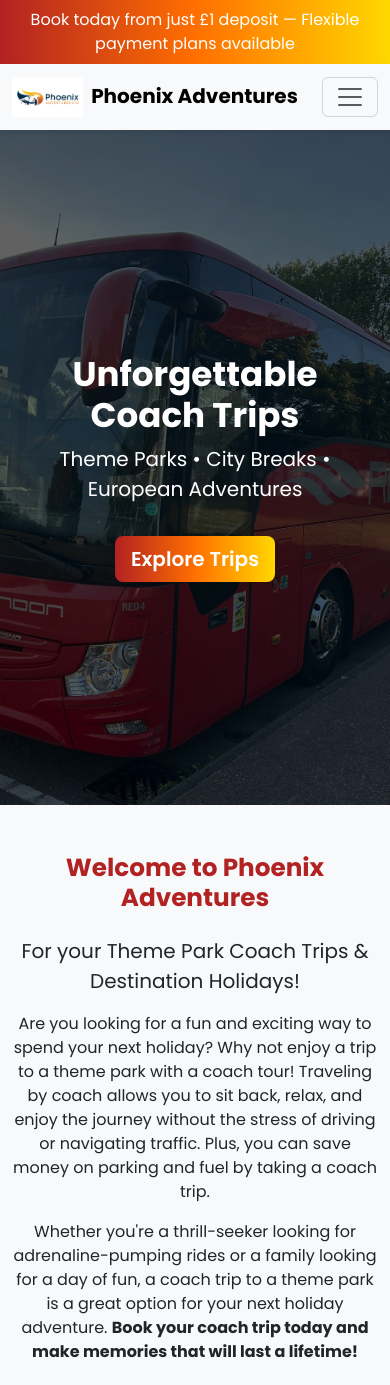
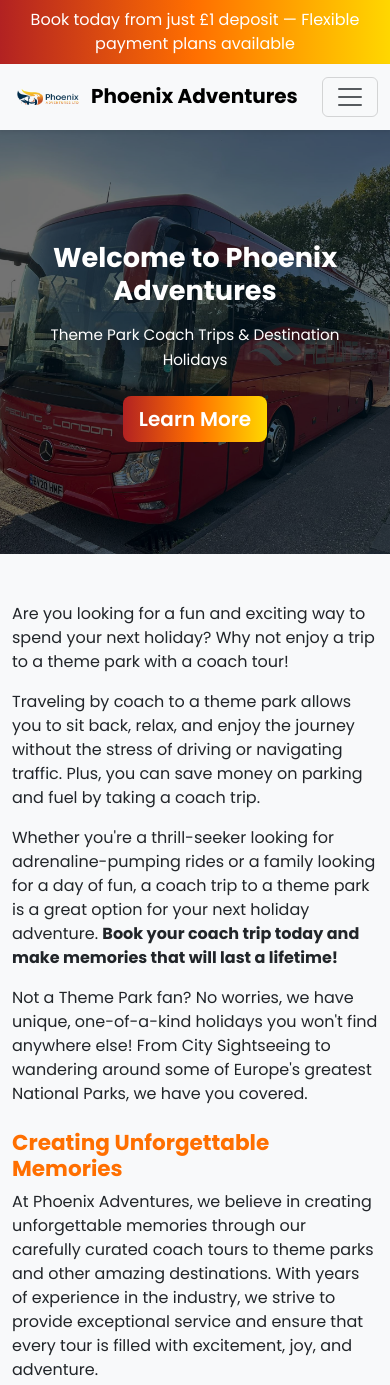
Before and after one commit to websitedsigns/phoenixadventures, a plain HTML site: page index.html in a window 390 px wide. Shown: the top 1385 px of the page. Drawn offline with nearby package versions, Linux system fonts and the light colour scheme.

Commit message:
events sections

```diff
--- a/css/style.css
+++ b/css/style.css
@@ -29,30 +29,70 @@ body {
   color: white;
 }
 
-/* Hero Section with background image */
+/* Hero Section */
 .hero {
   background: url('../img/redbus.jpg') center/cover no-repeat;
-  min-height: 80vh;
+  min-height: 100vh; /* expand to full screen */
   position: relative;
+  display: flex;
+  align-items: center;
 }
 
-/* Dark faded overlay */
 .hero .overlay {
   position: absolute;
   inset: 0;
-  background: rgba(0,0,0,0.15); /* adjust opacity as needed */
-}
-
-.hero::after {
-  content: "";
-  position: absolute;
-  inset: 0;
-  background: rgba(0,0,0,0.55);
+  background: rgba(0,0,0,0.55); /* stronger fade for readability */
 }
 
 .hero .container {
   position: relative;
   z-index: 1;
+  color: #fff;
+  padding: 2rem 1rem;
+}
+
+/* Hero Text Styling */
+.hero h1 {
+  font-size: 2.5rem;
+}
+
+.hero h4 {
+  font-size: 1.5rem;
+}
+
+.hero p {
+  font-size: 1.1rem;
+  line-height: 1.6;
+  margin-bottom: 1rem;
+}
+
+/* Responsive adjustments */
+@media (max-width: 992px) {
+  .hero {
+    min-height: auto; /* adjust height for mobile */
+    padding: 4rem 1rem;
+  }
+  .hero h1 {
+    font-size: 2rem;
+  }
+  .hero h4 {
+    font-size: 1.3rem;
+  }
+  .hero p {
+    font-size: 1rem;
+  }
+}
+
+@media (max-width: 576px) {
+  .hero h1 {
+    font-size: 1.7rem;
+  }
+  .hero h4 {
+    font-size: 1.2rem;
+  }
+  .hero p {
+    font-size: 0.95rem;
+  }
 }
 
 /* Footer */
--- a/index.html
+++ b/index.html
@@ -24,7 +24,7 @@
   <nav class="navbar navbar-expand-lg bg-light sticky-top shadow-sm">
     <div class="container">
       <a class="navbar-brand fw-bold" href="#">
-        <img src="img/logo.jpg" alt="Phoenix Adventures" height="40" class="me-2">Phoenix Adventures
+        <img src="img/logo.png" alt="Phoenix Adventures" height="40" class="me-2">Phoenix Adventures
       </a>
       <button class="navbar-toggler" type="button" data-bs-toggle="collapse" data-bs-target="#navMenu">
         <span class="navbar-toggler-icon"></span>
@@ -44,45 +44,42 @@
 <!-- Hero Section -->
 <header class="hero d-flex align-items-center text-white text-center">
   <div class="overlay"></div>
-    <div class="container position-relative">
-      <h1 class="display-4 fw-bold">Unforgettable Coach Trips</h1>
-      <p class="lead">Theme Parks • City Breaks • European Adventures</p>
-      <a href="#trips" class="btn btn-lg btn-phoenix mt-3">Explore Trips</a>
+  <div class="container position-relative py-5">
+    <h1 class="display-4 fw-bold mb-3">Welcome to Phoenix Adventures</h1>
+    <p class="lead mb-4">Theme Park Coach Trips & Destination Holidays</p>
+    <a href="#welcome" class="btn btn-lg btn-phoenix">Learn More</a>
   </div>
 </header>
 
-  <!-- Welcome Section -->
+<!-- Welcome Section (full text) -->
 <section id="welcome" class="py-5 bg-light">
   <div class="container">
     <div class="row justify-content-center">
-        <div class="col-lg-8 text-center">
-          <h2 class="fw-bold mb-4">Welcome to Phoenix Adventures</h2>
-          <p class="lead">For your Theme Park Coach Trips & Destination Holidays!</p>
+      <div class="col-lg-8">
+
         <p>
-            Are you looking for a fun and exciting way to spend your next holiday?
-            Why not enjoy a trip to a theme park with a coach tour! Traveling by coach allows you to sit back,
-            relax, and enjoy the journey without the stress of driving or navigating traffic. Plus, you can save money
-            on parking and fuel by taking a coach trip.
+          Are you looking for a fun and exciting way to spend your next holiday? Why not enjoy a trip to a theme park with a coach tour!
         </p>
         <p>
-            Whether you're a thrill-seeker looking for adrenaline-pumping rides or a family looking for a day of fun,
-            a coach trip to a theme park is a great option for your next holiday adventure.
-            <strong>Book your coach trip today and make memories that will last a lifetime!</strong>
+          Traveling by coach to a theme park allows you to sit back, relax, and enjoy the journey without the stress of driving or navigating traffic. Plus, you can save money on parking and fuel by taking a coach trip.
         </p>
-          <p class="mt-4">
-            <em>Not a Theme Park fan? No worries!</em> We have unique, one-of-a-kind holidays you won't find anywhere else.
-            From City Sightseeing to wandering around some of Europe's greatest National Parks — we have you covered.
+        <p>
+          Whether you're a thrill-seeker looking for adrenaline-pumping rides or a family looking for a day of fun, a coach trip to a theme park is a great option for your next holiday adventure. <strong>Book your coach trip today and make memories that will last a lifetime!</strong>
         </p>
-          <h4 class="mt-5 fw-bold">Creating Unforgettable Memories</h4>
         <p>
-            At Phoenix Adventures, we believe in creating unforgettable memories through our carefully curated coach tours
-            to theme parks and other amazing destinations. With years of experience in the industry, we strive to provide
-            exceptional service and ensure that every tour is filled with excitement, joy, and adventure.
+          Not a Theme Park fan? No worries, we have unique, one-of-a-kind holidays you won't find anywhere else! From City Sightseeing to wandering around some of Europe's greatest National Parks, we have you covered.
+        </p>
+        <h4 class="mt-4 fw-bold">Creating Unforgettable Memories</h4>
+        <p>
+          At Phoenix Adventures, we believe in creating unforgettable memories through our carefully curated coach tours to theme parks and other amazing destinations. With years of experience in the industry, we strive to provide exceptional service and ensure that every tour is filled with excitement, joy, and adventure.
         </p>
       </div>
     </div>
   </div>
 </section>
+
+
+
 
   <!-- Discover Our Adventures -->
   <section id="info" class="py-5">
@@ -181,7 +178,7 @@
       <div class="row g-4 d-none d-lg-flex">
         <!-- 1 -->
         <div class="col-md-6">
-          <article class="adventure-card" style="background-image: url('img/trips/themepark.jpg');">
+          <article class="adventure-card" style="background-image: url('img/trips/stormchaser.jpg');">
             <div class="adventure-overlay"></div>
             <div class="adventure-content">
               <h4>Theme Park Trips</h4>
@@ -191,7 +188,7 @@
         </div>
         <!-- 2 -->
         <div class="col-md-6">
-          <article class="adventure-card" style="background-image: url('img/trips/holiday.jpg');">
+          <article class="adventure-card" style="background-image: url('img/trips/waterfalls.jpg');">
             <div class="adventure-overlay"></div>
             <div class="adventure-content">
               <h4>Holidays</h4>
@@ -201,7 +198,7 @@
         </div>
         <!-- 3 -->
         <div class="col-md-6">
-          <article class="adventure-card" style="background-image: url('img/trips/multipark.jpg');">
+          <article class="adventure-card" style="background-image: url('img/trips/mappins.jpg');">
             <div class="adventure-overlay"></div>
             <div class="adventure-content">
               <h4>Multi-Park Trips</h4>
@@ -221,7 +218,7 @@
         </div>
         <!-- 5 -->
         <div class="col-md-6">
-          <article class="adventure-card" style="background-image: url('img/trips/coach.jpg');">
+          <article class="adventure-card" style="background-image: url('img/trips/interior.jpg');">
             <div class="adventure-overlay"></div>
             <div class="adventure-content">
               <h4>Comfortable & Convenient</h4>
@@ -231,7 +228,7 @@
         </div>
         <!-- 6 -->
         <div class="col-md-6">
-          <article class="adventure-card" style="background-image: url('img/trips/destinations.jpg');">
+          <article class="adventure-card" style="background-image: url('img/trips/maps.jpg');">
             <div class="adventure-overlay"></div>
             <div class="adventure-content">
               <h4>Exciting Destinations</h4>
```
Also changed, not shown: img/logo.png (added), img/trips/interior.jpg (added), img/trips/itinerary.jpg (added), img/trips/mappins.jpg (added), img/trips/maps.jpg (added), img/trips/stormchaser.jpg (added), img/trips/waterfalls.jpg (added). Lines whose indentation alone changed are shown as unchanged.
